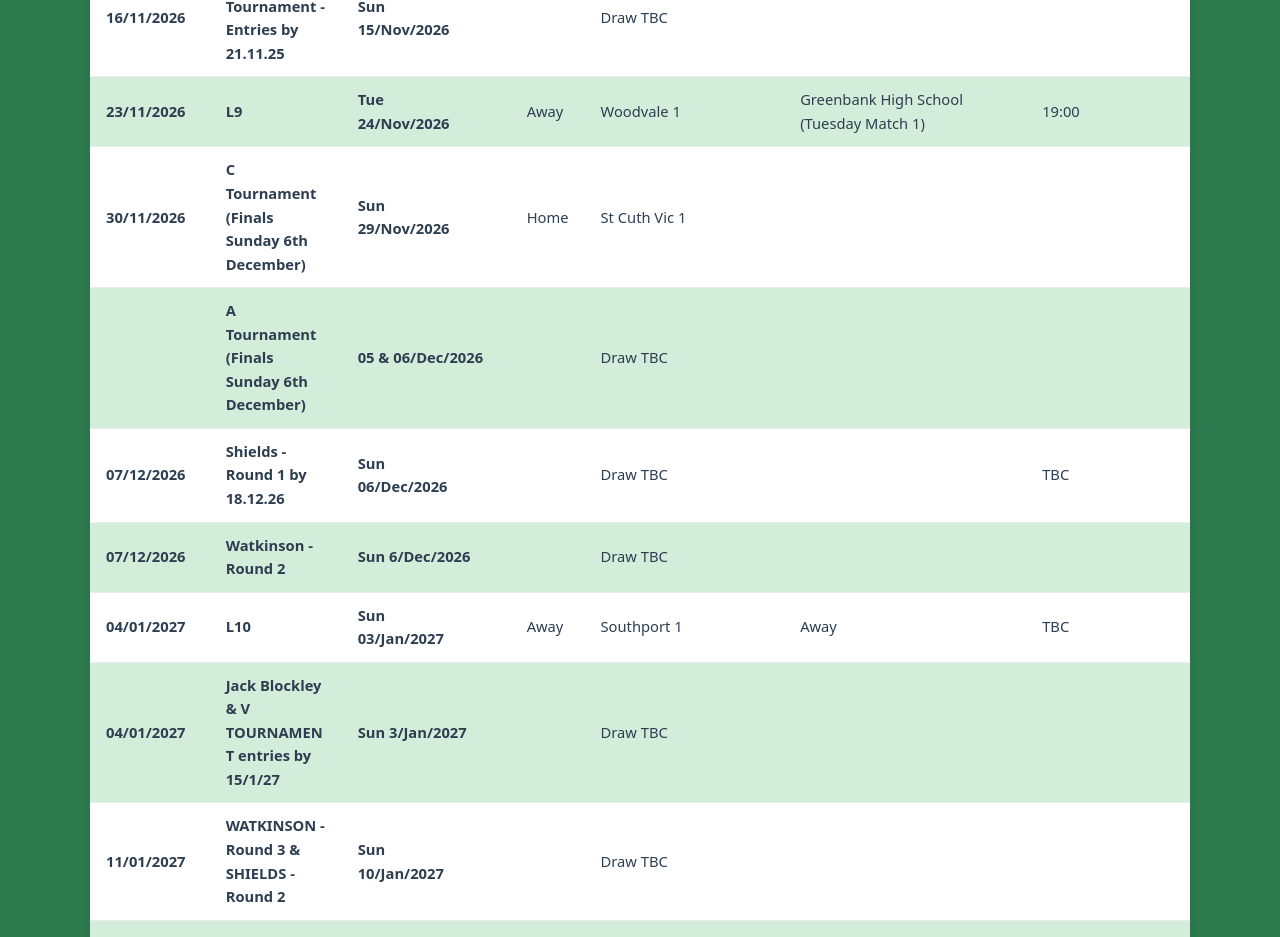
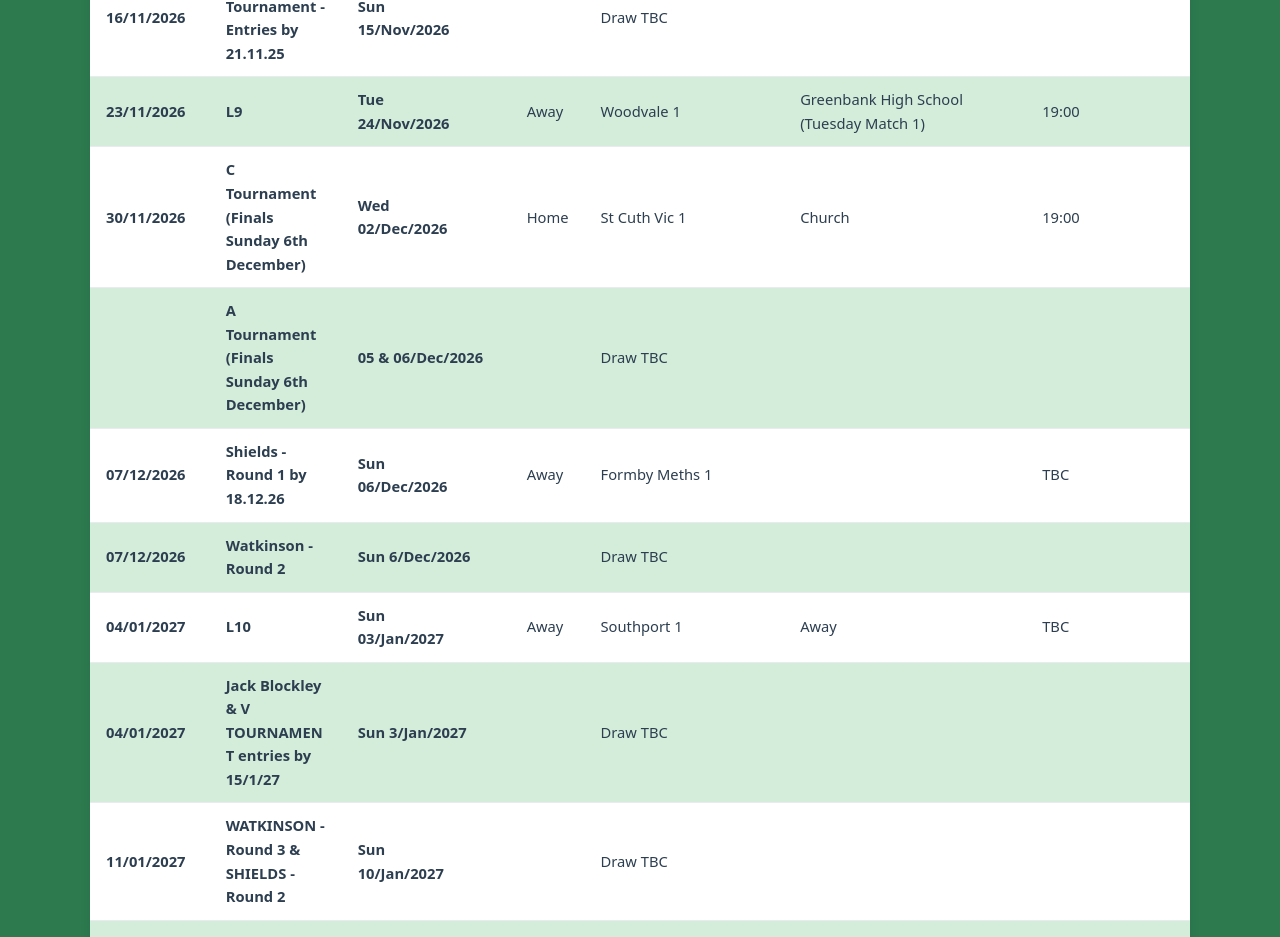
Before and after one commit to Joe13183/Churchtown-badminton, a plain HTML site: page teams/1st.html in a window 1280 px wide. Shown: the part 1885-2822 px from the top of the page. Drawn offline with Linux system fonts and the light colour scheme.

Commit message:
Auto-update from Google Sheet sync

```diff
--- a/teams/1st.html
+++ b/teams/1st.html
@@ -136,7 +136,7 @@
 <td class="match-week"><strong>L9</strong></td><td><strong>Tue<br>24/Nov/2026</strong></td><td>Away</td><td>Woodvale 1</td><td class="venue">Greenbank High School (Tuesday Match 1)</td><td>19:00</td><td class="result"></td></tr>
 <tr>
 <td><strong>30/11/2026</strong></td>
-<td class="match-week"><strong>C Tournament (Finals Sunday 6th December)</strong></td><td><strong>Sun<br>29/Nov/2026</strong></td><td>Home</td><td>St Cuth Vic 1</td><td class="venue"></td><td></td><td class="result"></td></tr>
+<td class="match-week"><strong>C Tournament (Finals Sunday 6th December)</strong></td><td><strong>Wed<br>02/Dec/2026</strong></td><td>Home</td><td>St Cuth Vic 1</td><td class="venue">Church</td><td>19:00</td><td class="result"></td></tr>
 <tr>
 <td><strong></strong></td>
 <td><strong>A  Tournament (Finals Sunday 6th December)</strong></td>
@@ -148,7 +148,7 @@
 <td class="result"></td></tr>
 <tr>
 <td><strong>07/12/2026</strong></td>
-<td class="match-week"><strong>Shields -   Round 1 by 18.12.26</strong></td><td><strong>Sun<br>06/Dec/2026</strong></td><td></td><td>Draw TBC</td><td class="venue"></td><td>TBC</td><td class="result"></td></tr>
+<td class="match-week"><strong>Shields -   Round 1 by 18.12.26</strong></td><td><strong>Sun<br>06/Dec/2026</strong></td><td>Away</td><td>Formby Meths 1</td><td class="venue"></td><td>TBC</td><td class="result"></td></tr>
 <tr>
 <td><strong>07/12/2026</strong></td>
 <td><strong>Watkinson - Round 2</strong></td>
```
Also changed, not shown: teams/2nd.html (+1 -1 lines), teams/3rd.html (+1 -1 lines), teams/6th.html (+1 -1 lines).
